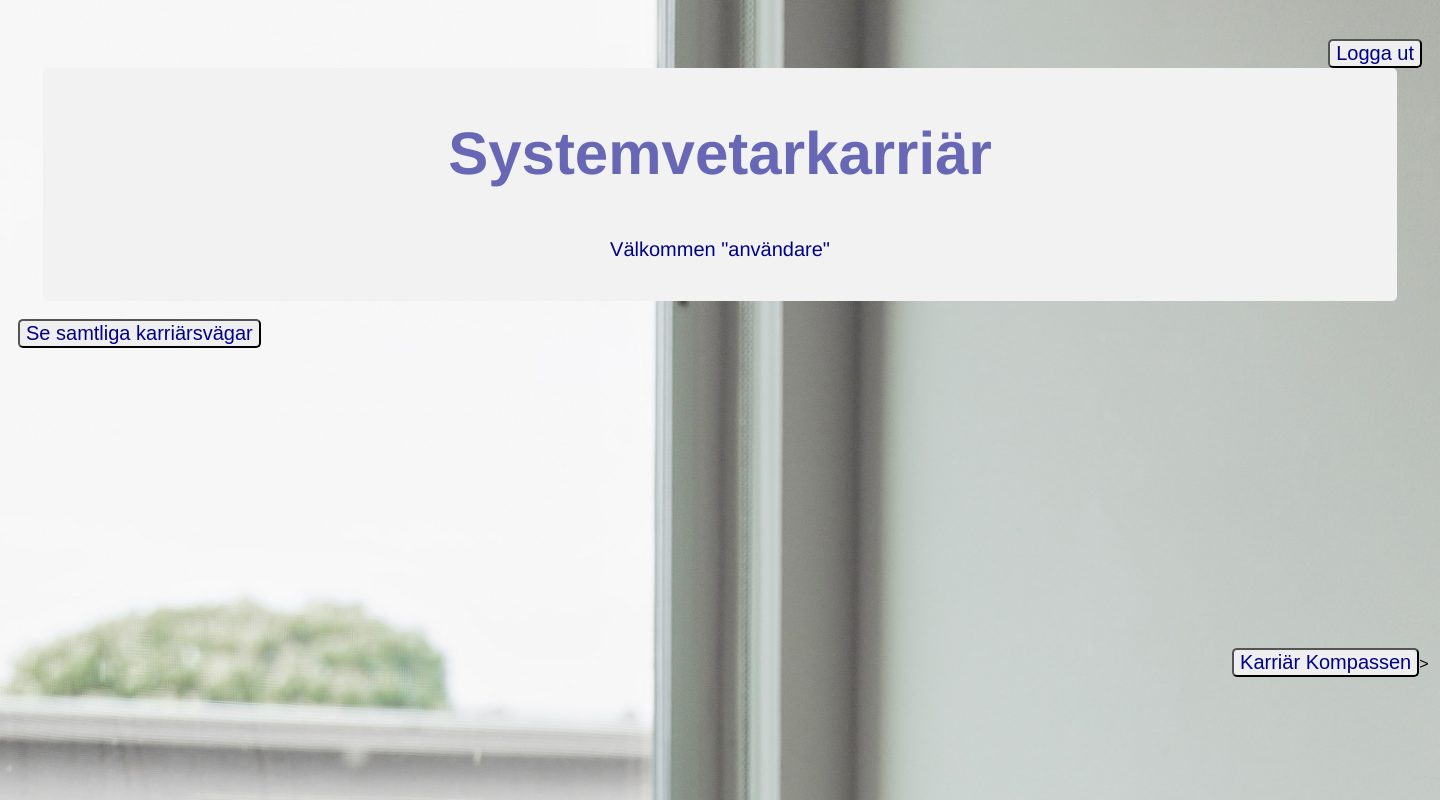
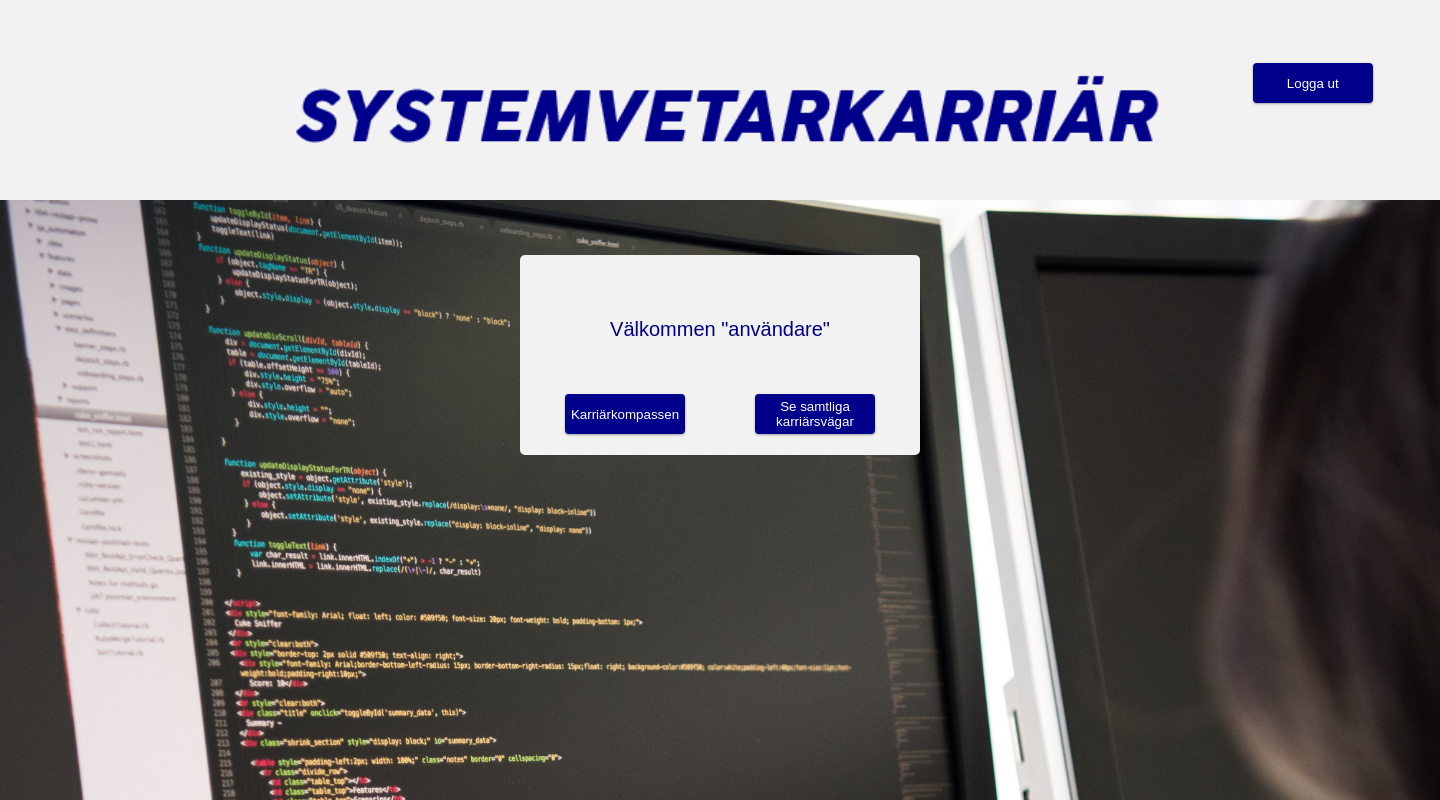
Before and after one commit to PetterssonJohannes/PG22_Project, a PHP site: page /Startpage_logedIn.php in a window 1440 px wide. Run offline with PHP 8.4, Linux system fonts and the light colour scheme.

Commit message:
Alla synliga sidor har fungerande rubrik och länkar

```diff
--- a/Forum.php
+++ b/Forum.php
@@ -1,3 +1,4 @@
 <?php
-//Själva forumet
+        include_once "_views/_rubrik.php";
+
 ?>
--- a/Startpage_logedIn.php
+++ b/Startpage_logedIn.php
@@ -1,40 +1,35 @@
-<?php
-?>
 <!DOCTYPE html>
 <html>
 <title>Systemvetarkarriär_inloggad</title>
     <head>
         <script src="https:ajax.googleapis.com/ajax/libs/jquery/3.4.1/jquery.min.js"></script>
-        <h1 >
+
             <meta charset="utf-8"/>
-        </h1>
-        <link rel="stylesheet" type ="text/css" href ="css/LogedIn.css">
+
+        <link rel="stylesheet" type ="text/css" href ="css/style.css">
 
     </head>
-    <a>
-    <div>
-    <div class="Log_out_knapp">
-    <button onclick="window.location.href='LogOut.php'" type="submit" value="save" name="">Logga ut</button>
-    </div>
-    </a>
     <body>
-    <div class="header">
-            <h1>Systemvetarkarriär</h1>
-            <p>Välkommen "användare"</p>
+    <?php
+        include_once "_views/_rubrik.php";
+        include_once "_views/_LoggaUt.php";
+    ?>
+    <br><br><br><br><br><br><br><br>
+
+
+    <div class="infobox" id="ValkommenMed">
+    <br>
+        <p>Välkommen "användare"</p>
+
+        <div id="kategori_knapp">
+            <button onclick="window.location.href='Careers.php'" name="CareersBtn">Se samtliga karriärsvägar</button>
         </div>
 
-
-    </body>
-    <body>
-    </br>
-    <div>
-    <div class="Kategori_knapp">
-    <button onclick="window.location.href='Careers.php'" name="CareersBtn">Se samtliga karriärsvägar</button>
+        <div id="karriar_knapp">
+            <button onclick="window.location.href='Compass.php'" name="CompassBtn">Karriärkompassen</button>
+        </div>
     </div>
 
-    <div class="karriär_knapp">
-    <button onclick="window.location.href='Compass.php'" name="CompassBtn">Karriär Kompassen</button>>
-    </div>
 
     </body>
 
--- /dev/null
+++ b/_views/_LoggaUt.php
@@ -0,0 +1,4 @@
+<div name="Buttons" class="Btns">
+        <form action="LogOut.php" name="LogOutBtn">
+        <input type="submit" class="VanligBtns" value="Logga ut"></form>
+</div>
--- a/_views/_Rubrik.php
+++ b/_views/_Rubrik.php
@@ -1,16 +1,10 @@
-<head>
-        <script src="https:ajax.googleapis.com/ajax/libs/jquery/3.4.1/jquery.min.js"></script>
-        <h1 >
-        <meta charset="utf-8"/>
-        </h1>
+<div class="header">
+    <a href="index.php" id="loggastrl">
+        <div id="Logga" class="Rubrik">
+        <br><br><br><br><br>
 
-        <link rel="stylesheet" type ="text/css" href ="../css/style.css">
+        <p> </p>
 
-        <meta name="viewport" content="width=device-width, initial-scale=1.0">
-
-    </head>
-<div class="header">
-            <div name="Rubrik" class="rubrik">
-                <h1>Systemvetarkarriär</h1>
-            </div>
-            </div>
+        </div>
+    </a>
+</div>
--- a/css/style.css
+++ b/css/style.css
@@ -12,7 +12,7 @@ head
     height: 20%;
     padding: 10%;
 }
-#karriarer
+.karriarer
 {
     padding: 40px;
     text-align: center;
@@ -28,15 +28,16 @@ head
 }
 .karriarer_img
 {
-    width: 80%;
+    height: 150px;
+    width: 90%;
     margin-left: auto;
     margin-right: auto;
 }
 .column
 {
     float: left;
-    width: 25%;
-
+    width: 24%;
+    margin: 0.5%;
 }
 .row::after
 {
@@ -53,43 +54,27 @@ head
     margin-right: auto;
     background: #f2f2f2;
     color: darkblue;
-
     font-size: 20px;
     border-radius: 5px;
 }
-#IT-sak
-{
+body {
     background-image: url("../img/PG22_code.jpg");
-}
-body {
-
-    background-image: url("../img/PG22_code.jpg");
-
     position: relative;
     margin: 0px;
     background-repeat: no-repeat;
     background-attachment: scroll;
     background-size: cover;
-
-
+    min-width: 1250px;
 }
 .header
 {
-        width: 100%;
-        min-height: 150px;
-
-
-        margin-top: -3%;
     text-align: center;
     background: #f2f2f2;
-
 }
 .subheader
 {
     width: 100%;
     height: 90px;
-
-
     margin-top: -3%;
     text-align: center;
     background: #f2f2f2;
@@ -108,13 +93,62 @@ body {
 {
     width: 10%;
     min-width: 110px;
-        margin: 0% 85%;
-        margin-top: -115px;
+    margin: 0% 87%;
+    margin-top: -145px;
+}
+.WideBtns
+{
+    width: 500px;
+    margin-left: auto;
+    margin-right: auto;
+    height: 40px;
+    background-color: darkblue;
+    color: white;
+    text-align: center;
+    padding: 4px 0px;
+    border: none;
+    border-radius: 4px;
+    cursor: pointer;
+    box-shadow: 0 1px 3px rgba(0,0,0,0.12), 0 1px 2px rgba(0,0,0,0.24);
+}
+#ValkommenMed
+{
+    height: 200px;
+    margin-top: 0px;
+}
+.TwoBtns
+{
+    min-width: 970px;
+    width: 70%;
+    margin-left: auto;
+    margin-right: auto;
+    margin-top: 2%;
+}
+#FirOfTwoBtns
+{
+    margin-left: auto;
+    margin-right: auto;
+    width: 48%;
+    float: left;
+}
+#SecOfTwoBtns
+{
+    margin-left: auto;
+    margin-right: auto;
+    width: 48%;
+    float: right;
+}
+input[type=text], select {
+    width: 50%;
+    padding: 12px 20px;
+    margin: 10px 10%;
+    display: inline-block;
+    border: 1px solid #ccc;
+    border-radius: 4px;
+    box-sizing: 10px;
   }
 input[type=submit]
 {
-        width: 120px;
-        height: 40px;
     background-color: darkblue;
     color: white;
     text-align: center;
@@ -130,27 +164,28 @@ body {
 {
     background-color: blue;
 }
-
-        p {
+p
+{
     padding: 10px;
     text-align: center;
     width: 90%;
     margin-left: auto;
     margin-right: auto;
-            color: darkgreen;
+    color: darkblue;
     font-size: 20px;
     border-radius: 5px;
 }
-        div.karriär_knapp {
-            margin-top: 100px;
-            padding: 10px;
-            padding-top: 200px;
-            padding-left: 1200px;
-            text-align: right;
-            width: 15%;
+#karriar_knapp {
+    float: left;
+    text-align:center;
+    margin: 15px;
+    margin-left: 35px;
 }
-        a {
-        text-align: right;
+#kategori_knapp {
+    float: right;
+    text-align:center;
+    margin: 15px;
+    margin-right: 35px;
 }
 div.log_out_knapp
 {
@@ -161,17 +196,41 @@ body {
     text-align: right;
     width: 15%;
 }
-        div.Kategori_knapp
+
+.VanligBtns
 {
-            color: darkgreen;
-            font-size: 20px;
-            border-radius: 5px;
+    width: 120px;
+    height: 40px;
+}
+#Valkommentext
+{
+    margin-top: 0px;
 }
 button
 {
-            color: darkgreen;
-            font-size: 20px;
-            border-radius: 5px;
+    width: 120px;
+    height: 40px;
+    background-color: darkblue;
+    color: white;
+    text-align: center;
+    padding: 4px 0px;
+    margin: 8px 0;
+    border: none;
+    border-radius: 4px;
+    cursor: pointer;
+    box-shadow: 0 1px 3px rgba(0,0,0,0.12), 0 1px 2px rgba(0,0,0,0.24);
+}
+/*button2
+{
+    height: 40px;
+    background-color: darkblue;
+    color: white;
+    text-align: center;
+    padding: 4px 0px;
+    border: none;
+    border-radius: 4px;
+    cursor: pointer;
+    box-shadow: 0 1px 3px rgba(0,0,0,0.12), 0 1px 2px rgba(0,0,0,0.24);
 }
     /* g{
     background-image: url("../img/Kompass.jpg");
@@ -185,16 +244,48 @@ body {
 #IT-sak
 {
     background-image: url("../img/PG22_Security.jpg");
+    background-size: 100%;
 }
 #Projektutveckling
 {
     background-image: url("../img/PG22_group.jpg");
+    background-size: 100%;
+   background-position-y: center;
 }
 #Mjukvaruutveckling
 {
     background-image: url("../img/PG22_test.jpg");
+    background-size: 100%;
 }
 #IT-testning
 {
-    background-image: url("../img/PG22_dev.jpg.jpg");
+    background-image: url("../img/PG22_dev.jpg");
+    background-size: 110%;
 }
+#Logga
+{
+    background-image: url("../img/PG22_Logga.png");
+    background-position: 50% 28%;
+    background-size: 1000px 800px;
+    background-repeat: no-repeat;
+    width: 900px;
+    margin-left: auto;
+    margin-right: auto;
+    border: 2px blue;
+    min-height: 200px;
+}
+#Logga:hover
+{
+    background-image: url("../img/PG22_Logga_hov.png");
+    background-position: 50% 28%;
+    background-size: 1000px 800px;
+    background-repeat: no-repeat;
+    width: 900px;
+    margin-left: auto;
+    margin-right: auto;
+    min-height: 200px;
+}
+#loggastrl
+{
+    height: 100px;
+}
```
Also changed, not shown: Careers.php (+25 -26 lines), CarrCat/IT-sak.php (renamed from termsofservice.php, +14 -27 lines), CarrCat/IT-säk.php (deleted, +0 -17 lines), CarrCat/IT-testning.php (+9 -9 lines), CarrCat/Projektutveckling.php (+8 -7 lines), Compass.php (+7 -9 lines), Registration.php (+4 -9 lines), _views/_LogRegBtn.php (added, +10 -0 lines), index.php (+11 -23 lines), login.php (+7 -14 lines), profile.php (+5 -10 lines), img/PG22_Logga.png (added), img/PG22_Logga_hov.png (added). Lines whose indentation alone changed are shown as unchanged.
